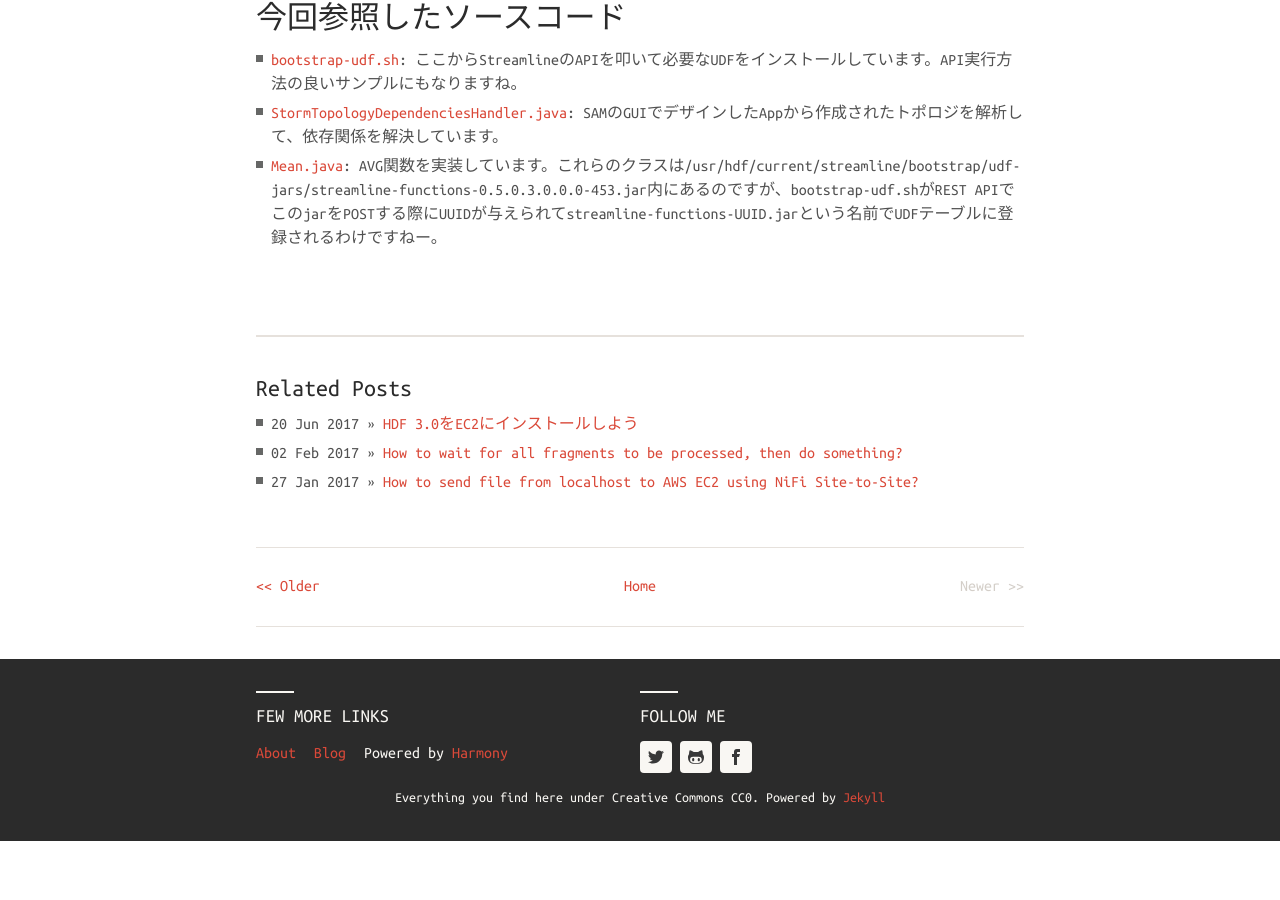
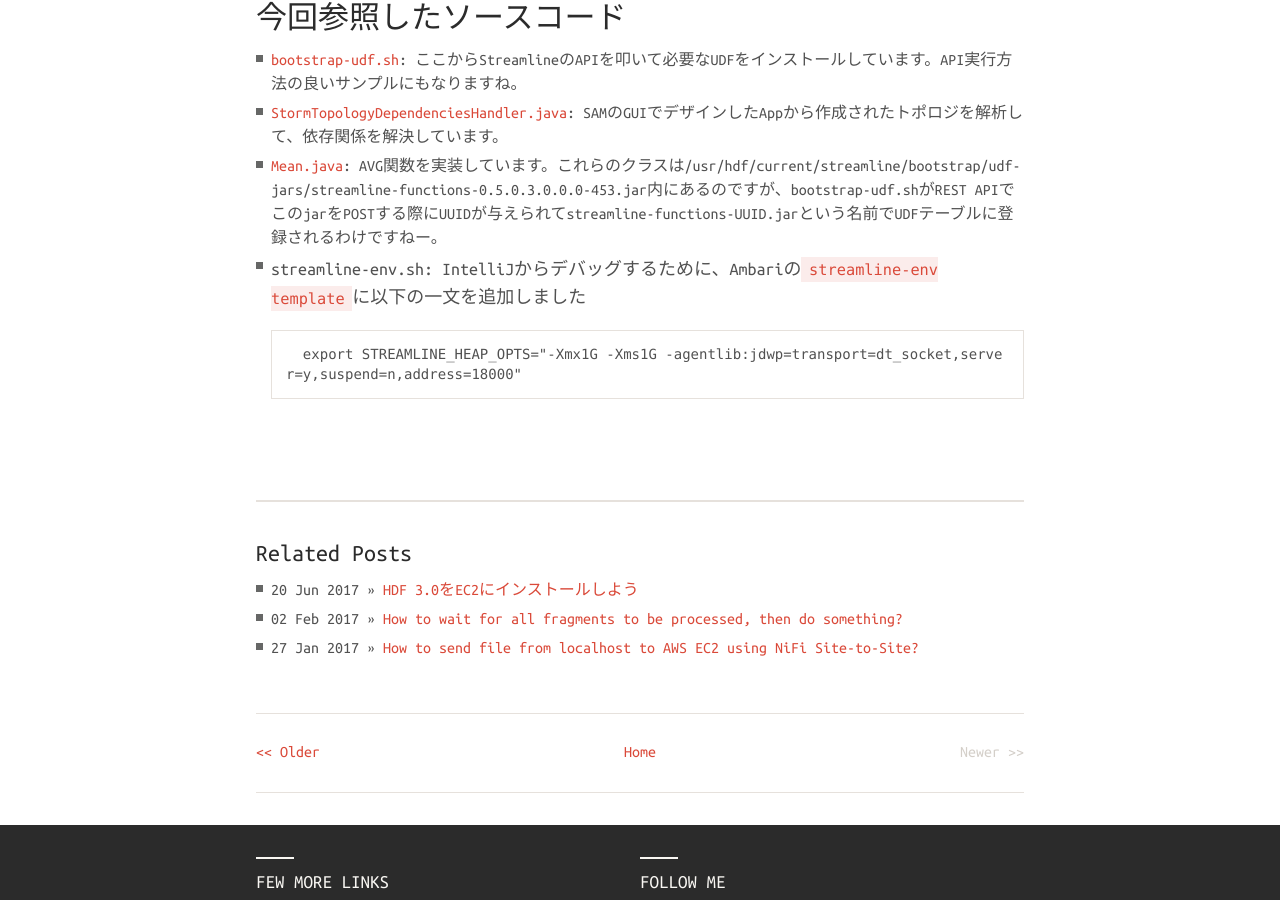
Before and after one commit to ijokarumawak/ijokarumawak.github.io, a Jekyll site: the page built from _posts/2017-06-26-streamline-udf.md, in a window 1280 px wide and 900 px high, scrolled down 2824 px. Built offline with Jekyll 4.4.1, drawn with Linux system fonts in a browser that asks for light colours; nearby versions of some CDN libraries; before the commit the page ends 3665 px from its top, so only the background shows below that.

Commit message:
Updated.

````diff
--- a/_posts/2017-06-26-streamline-udf.md
+++ b/_posts/2017-06-26-streamline-udf.md
@@ -103,3 +103,8 @@ bootstrap/bootstrap-udf.sh http://localhost:7777/api/v1/catalog
 - [bootstrap-udf.sh](https://github.com/hortonworks/streamline/blob/master/bootstrap/bootstrap-udf.sh): ここからStreamlineのAPIを叩いて必要なUDFをインストールしています。API実行方法の良いサンプルにもなりますね。
 - [StormTopologyDependenciesHandler.java](https://github.com/hortonworks/streamline/blob/master/streams/actions/src/main/java/com/hortonworks/streamline/streams/actions/topology/service/StormTopologyDependenciesHandler.java): SAMのGUIでデザインしたAppから作成されたトポロジを解析して、依存関係を解決しています。
 - [Mean.java](https://github.com/hortonworks/streamline/blob/master/streams/functions/src/main/java/com/hortonworks/streamline/streams/udaf/Mean.java): AVG関数を実装しています。これらのクラスは/usr/hdf/current/streamline/bootstrap/udf-jars/streamline-functions-0.5.0.3.0.0.0-453.jar内にあるのですが、bootstrap-udf.shがREST APIでこのjarをPOSTする際にUUIDが与えられてstreamline-functions-UUID.jarという名前でUDFテーブルに登録されるわけですねー。
+- streamline-env.sh: IntelliJからデバッグするために、Ambariの`streamline-env template`に以下の一文を追加しました
+
+    ```
+    export STREAMLINE_HEAP_OPTS="-Xmx1G -Xms1G -agentlib:jdwp=transport=dt_socket,server=y,suspend=n,address=18000"
+    ```
````
Also changed, not shown: _posts/2017-06-20-install-hdf-30.md (+1 -1 lines).
